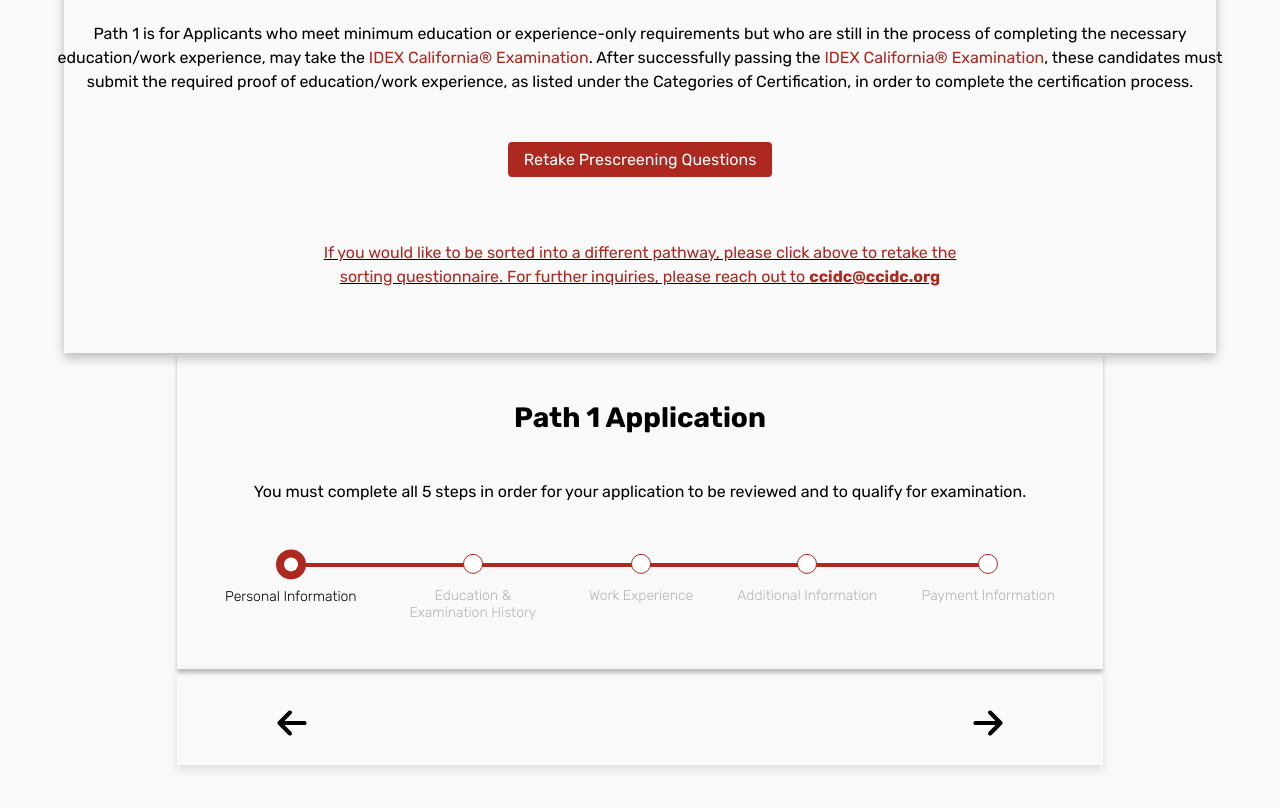
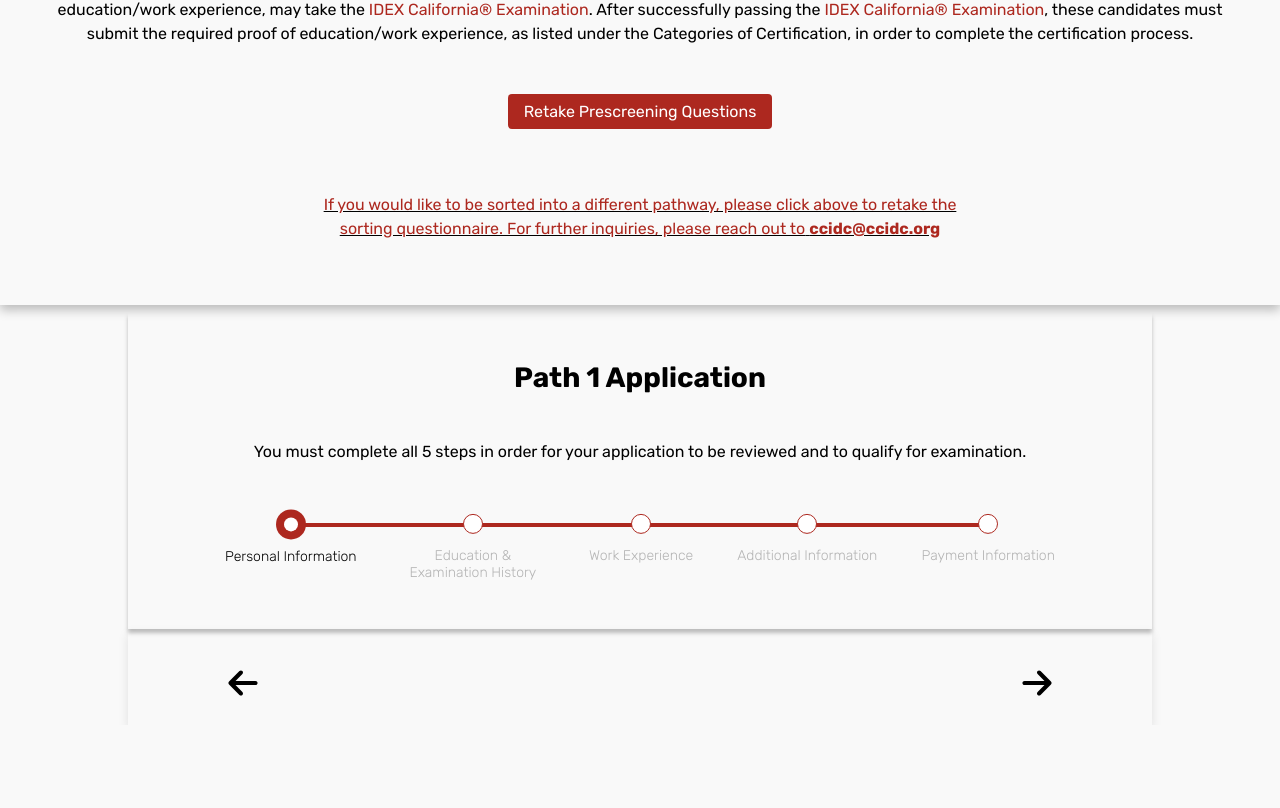
Before and after one commit to TritonSE/CCIDC-Application-Overhaul, a React (Vite) app in the folder frontend/: page / in a window 1280 px wide. Shown: the part 292-1100 px from the top of the page. After the commit the page ends 1017 px from the top, so only its background shows below. Built offline with nearby package versions, Linux system fonts and the light colour scheme.

Commit message:
removed Page component, margin spacing between timeline and title container

```diff
--- a/frontend/src/components/PathAppLayout.module.css
+++ b/frontend/src/components/PathAppLayout.module.css
@@ -11,6 +11,7 @@
   align-items: center;
   width: 100%;
   box-shadow: 0 5px 10px rgba(0, 0, 0, 0.25);
+  margin-bottom: 0.5rem;
 }
 
 .title {
@@ -47,6 +48,10 @@
   color: var(--color-ccidc-red);
 }
 
+.formContainer {
+  width: 80%;
+}
+
 .backArrow img:hover {
   content: url("../assets/backArrowHovered.svg");
 }
@@ -57,7 +62,6 @@
 
 .navigationContainer {
   height: 6rem;
-  width: 926px;
   padding: 10px;
   box-shadow: 0 5px 10px rgba(0, 0, 0, 0.1);
   display: flex;
@@ -72,7 +76,7 @@
   margin-left: 5rem;
 }
 
-button img {
+.navigationContainer img {
   margin-top: 1rem;
 }
 
--- a/frontend/src/components/PathAppLayout.tsx
+++ b/frontend/src/components/PathAppLayout.tsx
@@ -4,7 +4,7 @@ import arrow from "../assets/arrow.svg";
 import backArrow from "../assets/backArrow.svg";
 
 import styles from "./PathAppLayout.module.css";
-import { Button, Page, PathwayTimeline } from "./index.ts";
+import { Button, PathwayTimeline } from "./index.ts";
 
 export type PathAppLayoutProps = {
   path: 1 | 2 | 3 | 4;
@@ -72,7 +72,6 @@ export const PathAppLayout: React.FC<PathAppLayoutProps> = ({ path }: PathAppLay
   };
 
   return (
-    <Page>
     <div className={styles.pathwayApplicationBase}>
       <div className={styles.applicationContainer}>
         <h1 className={styles.title}>Path {path} Application</h1>
@@ -94,6 +93,7 @@ export const PathAppLayout: React.FC<PathAppLayoutProps> = ({ path }: PathAppLay
         </div>
       </div>
 
+      <div className={styles.formContainer}>
         <PathwayTimeline path={path} progress={pageNum}></PathwayTimeline>
 
         <div className={styles.navigationContainer}>
@@ -105,6 +105,6 @@ export const PathAppLayout: React.FC<PathAppLayoutProps> = ({ path }: PathAppLay
           </button>
         </div>
       </div>
-    </Page>
+    </div>
   );
 };
```
Lines whose indentation alone changed are shown as unchanged.
